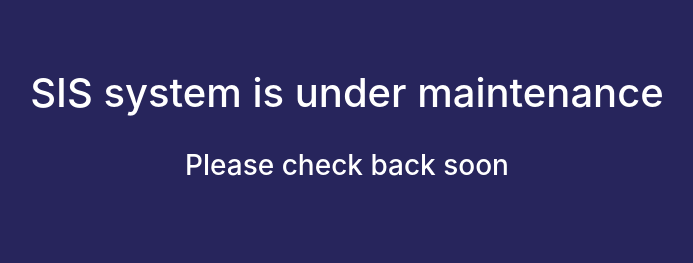
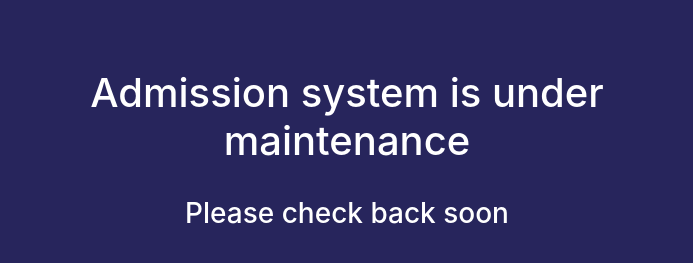
Before and after one commit to ITMBSC/apply--maintenance-, a plain HTML site: page index.html in a window 1280 px wide. Shown: the part 157-420 px from the top of the page, without its empty margins (293-986 px from the left). Drawn offline with nearby package versions, Linux system fonts and the light colour scheme.

Commit message:
Update index.html

```diff
--- a/index.html
+++ b/index.html
@@ -23,7 +23,7 @@
                 <br/><br/>
                 <img class="text-center" src="./images/logo_temp.png"><br/><br/><br/><br/>
                 <h1 class="text-center">
-					SIS system is under maintenance
+					Admission system is under maintenance
 				</h1><br/>
                 <h3 class="text-center">
 					Please check back soon
```
